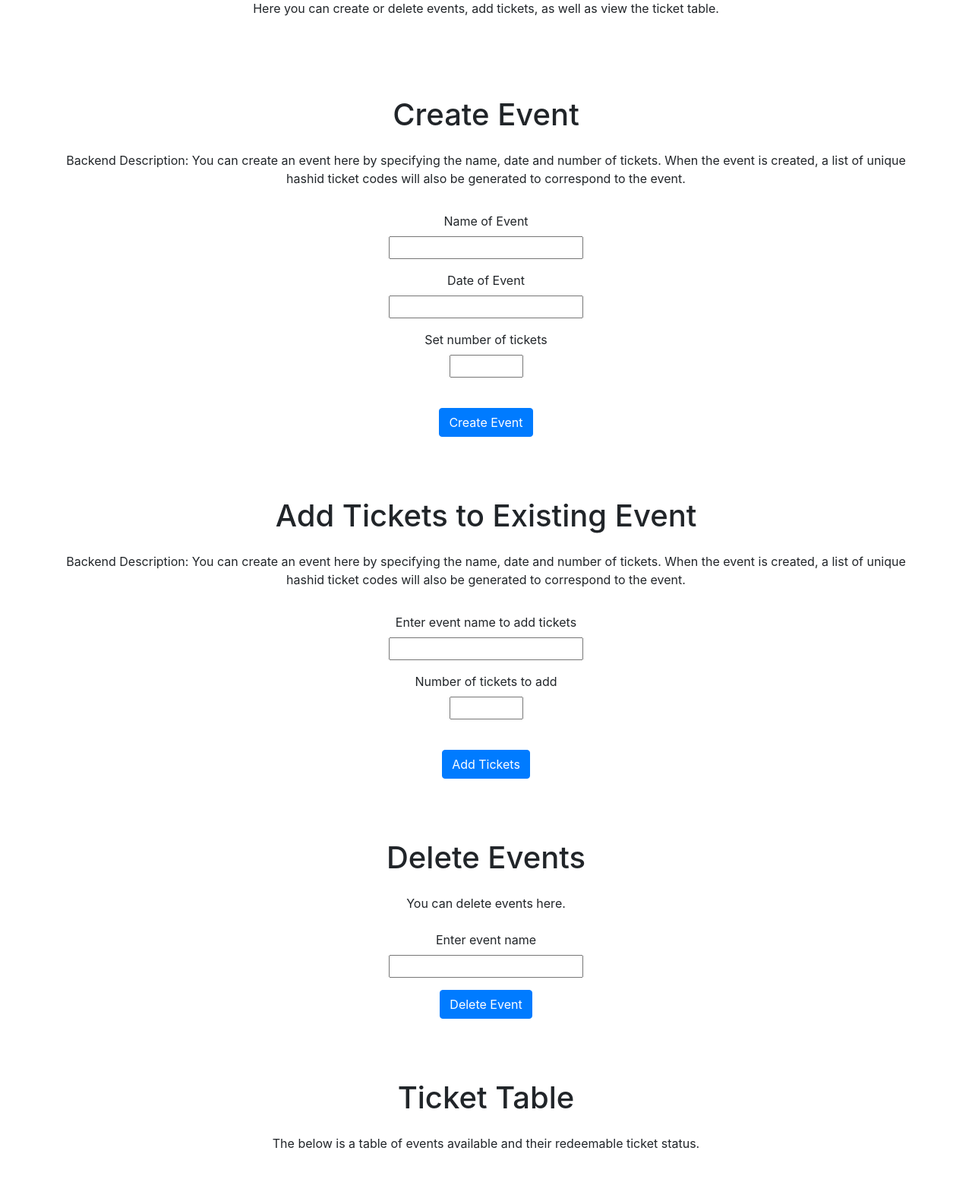
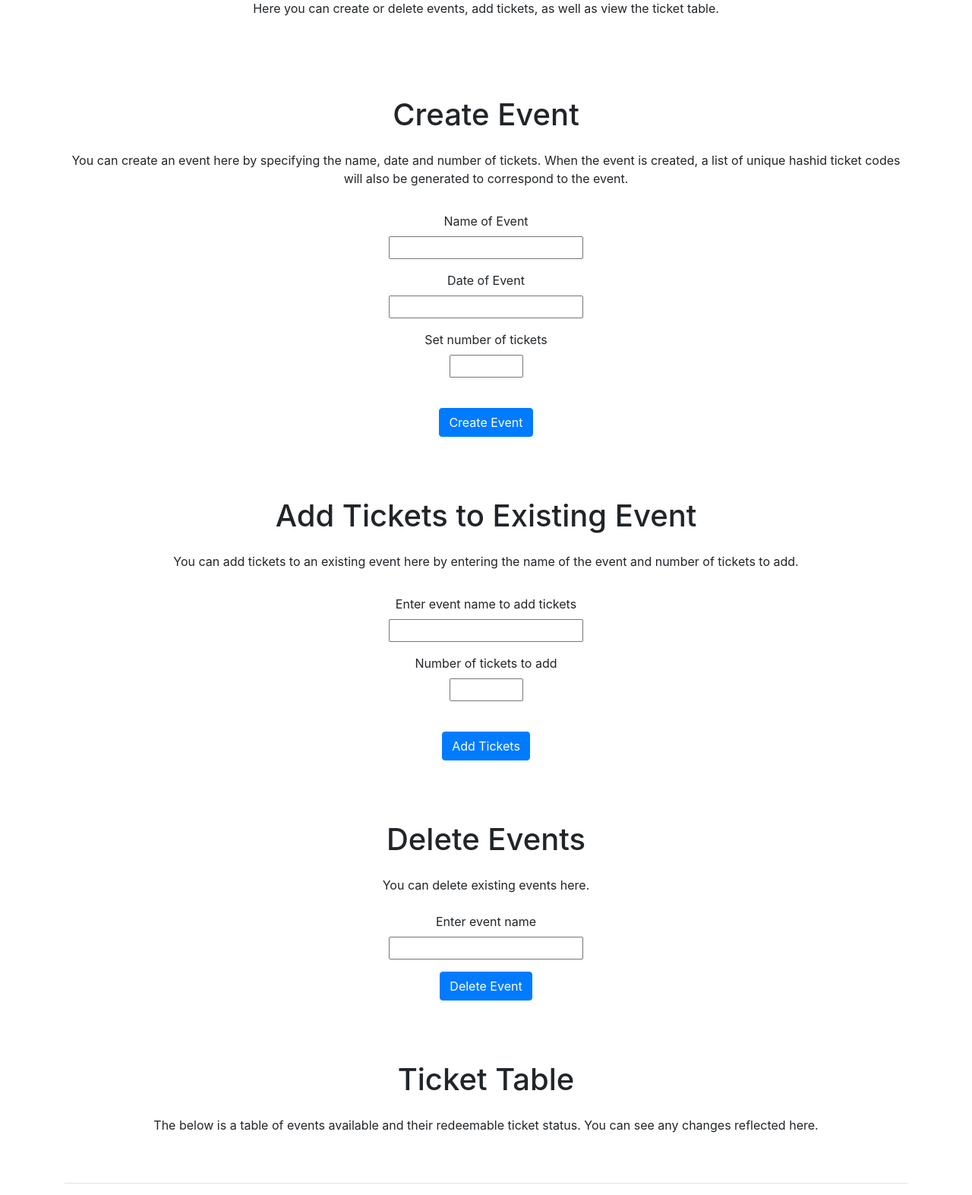
Before and after one commit to dencangan/tickets, a Flask app: page /events in a window 1280 px wide. Shown: the part 177-1750 px from the top of the page at 76% size. Run offline with Flask 2, Linux system fonts and the light colour scheme; data that the repository does not hold is empty; parts of the project's set-up code (start-up, migrations or seed data) failed here and were passed over; some libraries are stand-ins or nearby versions.

Commit message:
Rewording of some descriptions.

```diff
--- a/templates/events.html
+++ b/templates/events.html
@@ -11,7 +11,7 @@
 
             <div class="col-12 pb-3">
                 <h1 class="pt-5 pb-3">Create Event</h1>
-                <p class="pb-3">Backend Description: You can create an event here by specifying the name, date and number of tickets. When the event is created, a
+                <p class="pb-3">You can create an event here by specifying the name, date and number of tickets. When the event is created, a
                 list of unique hashid ticket codes will also be generated to correspond to the event.</p>
                 <form action="" method="post" novalidate>
                     {{ form_create.hidden_tag() }}
@@ -31,8 +31,7 @@
 
             <div class="col-12 pb-3">
                 <h1 class="pt-5 pb-3">Add Tickets to Existing Event</h1>
-                <p class="pb-3">Backend Description: You can create an event here by specifying the name, date and number of tickets. When the event is created, a
-                list of unique hashid ticket codes will also be generated to correspond to the event.</p>
+                <p class="pb-3">You can add tickets to an existing event here by entering the name of the event and number of tickets to add.</p>
                 <form action="" method="post" novalidate>
                     {{ form_add.hidden_tag() }}
                     <p>
@@ -47,7 +46,7 @@
 
             <div class="col-12 pb-3 pt-5">
                 <h1 class="pb-3">Delete Events</h1>
-                <p class="pb-2">You can delete events here.</p>
+                <p class="pb-2">You can delete existing events here.</p>
                 <form action="" method="post" novalidate>
                     {{ form_delete.hidden_tag() }}
                 <p>
@@ -61,7 +60,7 @@
 
             <div class="col-12 pt-5 pb-3">
                 <h1 class="pb-3">Ticket Table</h1>
-                <p class="pb-5">The below is a table of events available and their redeemable ticket status.</p>
+                <p class="pb-5">The below is a table of events available and their redeemable ticket status. You can see any changes reflected here.</p>
                 <table class="table text-center">
                   <thead>
                     <tr>
--- a/templates/index.html
+++ b/templates/index.html
@@ -6,7 +6,7 @@
         <div class="row justify-row-center">
             <div class="col-12">
                 <h1 class="pt-5 pb-3">Event Summary</h1>
-                <p class="pb-3">Events available and their redeemable ticket status.</p>
+                <p class="pb-3">Events available and the number of redeemed tickets.</p>
                 <button type="button" class="btn btn-primary" onClick="window.location.reload();">Refresh Tickets</button>
             </div>
             <div class="col-12 pt-5">
```
Also changed, not shown: templates/tickets.html (+3 -4 lines).
